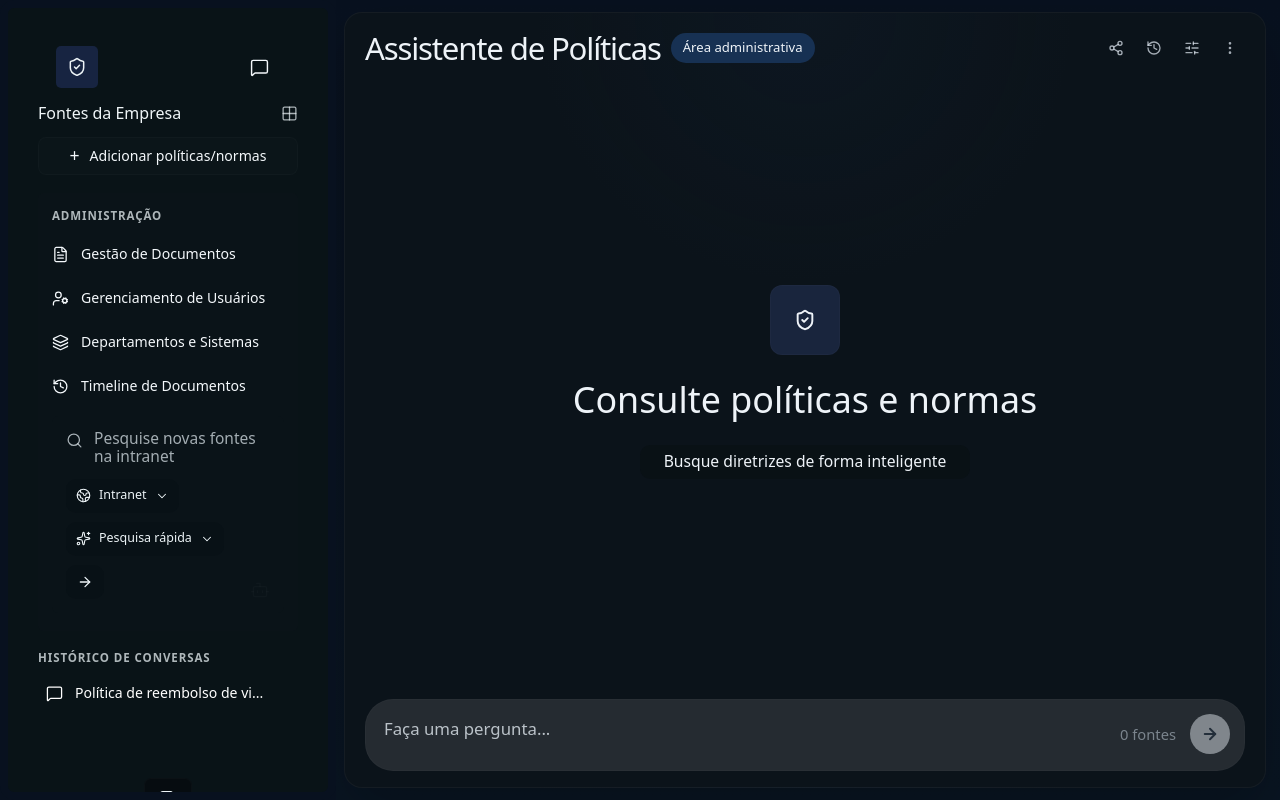
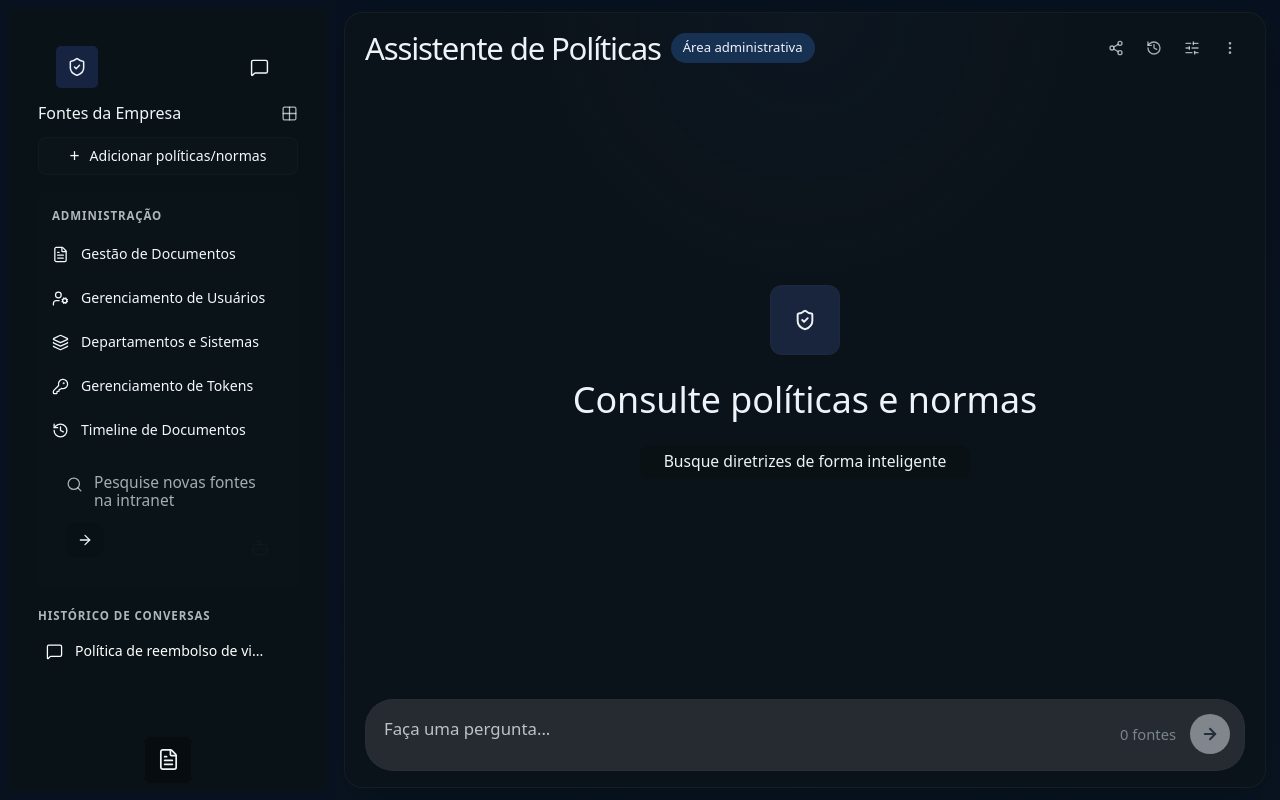
Before and after one commit to bergue-vitor/frontend-politica-chat, a React (Vite) app in the folder main/: page /login in a window 1280 px wide. Both pictures are taken after a click on the button "Entrar como Admin". Built offline with nearby package versions, Linux system fonts and the light colour scheme.

Commit message:
Adicionando a aba de tokens na sidebar administrativa

```diff
--- a/main/src/App.tsx
+++ b/main/src/App.tsx
@@ -9,6 +9,7 @@ import Chat from './pages/Chat/Chat';
 import AdminUsers from './pages/AdminUsers/AdminUsers';
 import AdminDocuments from './pages/AdminDocuments/AdminDocuments';
 import AdminCatalogs from './pages/AdminCatalogs/AdminCatalogs';
+import AdminTokens from './pages/AdminTokens/AdminTokens';
 import DocumentTimeline from './pages/DocumentTimeline/DocumentTimeline';
 import ProfileEdit from './pages/ProfileEdit/ProfileEdit';
 import ProtectedRoute from './components/ProtectedRoute';
@@ -71,6 +72,14 @@ function App() {
           }
         />
         <Route
+          path="admin/tokens"
+          element={
+            <ProtectedRoute allowedRoles={['2']}>
+              <AdminTokens />
+            </ProtectedRoute>
+          }
+        />
+        <Route
           path="document-timeline"
           element={
             <ProtectedRoute allowedRoles={['2']}>
--- a/main/src/data/routers.tsx
+++ b/main/src/data/routers.tsx
@@ -9,6 +9,7 @@ import Chat from '../pages/Chat/Chat';
 import AdminUsers from '../pages/AdminUsers/AdminUsers';
 import AdminDocuments from '../pages/AdminDocuments/AdminDocuments';
 import AdminCatalogs from '../pages/AdminCatalogs/AdminCatalogs';
+import AdminTokens from '../pages/AdminTokens/AdminTokens';
 import DocumentTimeline from '../pages/DocumentTimeline/DocumentTimeline';
 import ProfileEdit from '../pages/ProfileEdit/ProfileEdit';
 
@@ -78,6 +79,15 @@ export default function AppRoutes() {
         />
 
         <Route
+          path="admin/tokens"
+          element={
+            <ProtectedRoute allowedRoles={['2']}>
+              <AdminTokens />
+            </ProtectedRoute>
+          }
+        />
+
+        <Route
           path="document-timeline"
           element={
             <ProtectedRoute allowedRoles={['2']}>
--- /dev/null
+++ b/main/src/pages/AdminTokens/AdminTokens.tsx
@@ -0,0 +1,3 @@
+export default function AdminTokens() {
+  return <main className="page-placeholder" />;
+}
--- a/main/src/pages/Sidebar/Sidebar.tsx
+++ b/main/src/pages/Sidebar/Sidebar.tsx
@@ -3,17 +3,15 @@ import { NavLink } from 'react-router-dom';
 import {
   ArrowRight,
   Bot,
-  ChevronDown,
   FileText,
-  Globe2,
   Grid2X2,
   History,
+  KeyRound,
   Layers3,
   MessageSquare,
   Pencil,
   Search,
   ShieldCheck,
-  Sparkles,
   UserCog,
 } from 'lucide-react';
 import { useAuth } from '../../contexts/AuthContext';
@@ -92,6 +90,11 @@ export default function Sidebar() {
                 Departamentos e Sistemas
               </NavLink>
 
+              <NavLink to="/admin/tokens" className="sidebar-admin-link">
+                <KeyRound size={17} strokeWidth={1.8} />
+                Gerenciamento de Tokens
+              </NavLink>
+
               <NavLink to="/document-timeline" className="sidebar-admin-link">
                 <History size={17} strokeWidth={1.8} />
                 Timeline de Documentos
@@ -149,18 +152,6 @@ function SourceSearch() {
       </label>
 
       <div className="sidebar-search-actions">
-        <button type="button" className="sidebar-filter-button">
-          <Globe2 size={15} strokeWidth={1.8} />
-          Intranet
-          <ChevronDown size={14} strokeWidth={1.8} />
-        </button>
-
-        <button type="button" className="sidebar-filter-button">
-          <Sparkles size={15} strokeWidth={1.8} />
-          Pesquisa rápida
-          <ChevronDown size={14} strokeWidth={1.8} />
-        </button>
-
         <button type="button" className="sidebar-go-button" aria-label="Pesquisar">
           <ArrowRight size={16} strokeWidth={1.9} />
         </button>
```
